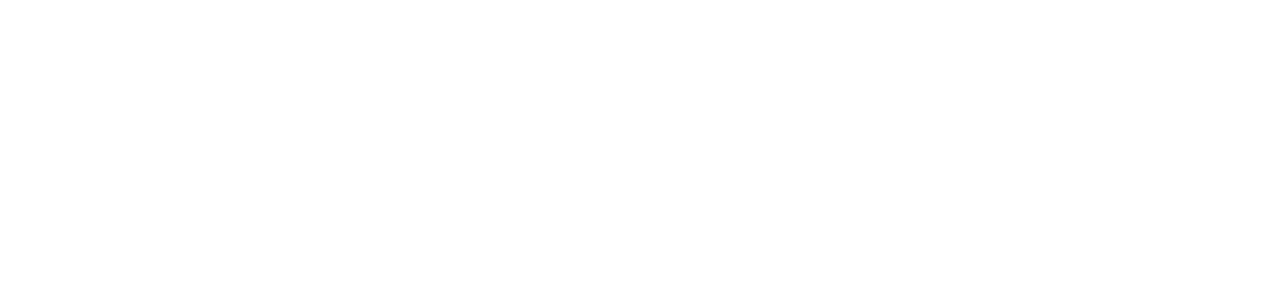
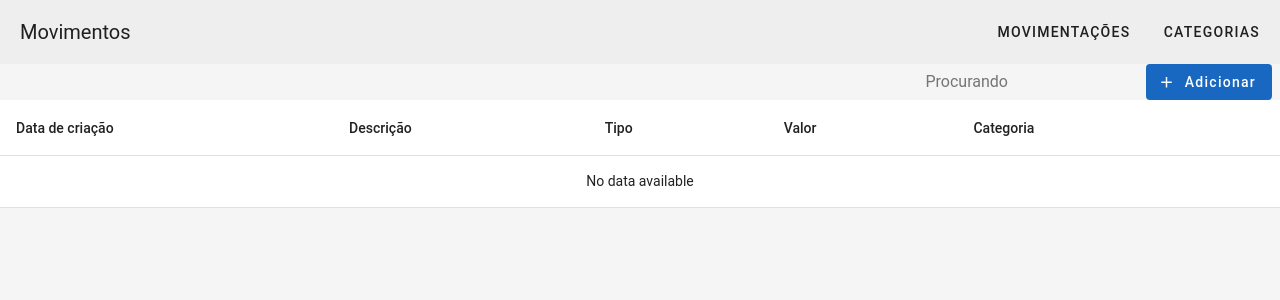
Before and after one commit to wallasmaciel/desafio-movimentacao-financeira, a Nuxt app in the folder front/: page /movements in a window 1280 px wide. Shown: the top 300 px of the page. Built offline with nearby package versions, Linux system fonts and the light colour scheme.

Commit message:
feat: add login, categories and transactions pages
- Create login page.
- Create categories page with data-virtual-table
- Create transactions page with data-virtual-table

```diff
--- /dev/null
+++ b/front/pages/categories.vue
@@ -0,0 +1,53 @@
+<template>
+    <div class="d-flex flex-column">
+        <div class="d-flex justify-end">
+            <input type="text" v-model="search" placeholder="Procurando" />
+            <v-btn
+                class="text-none"
+                color="primary"
+                prepend-icon="mdi-plus"
+                variant="flat"
+            >
+                Adicionar
+            </v-btn>
+        </div>
+        <v-data-table-virtual
+            :headers="headers"
+            :items="virtualBoats"
+            item-value="name"
+            fixed-header
+            :loading="loading"
+            loading-text="Carregando..."
+        >
+            <template v-slot:item.actions="{ item }">
+                <v-btn icon @click="editItem(item)">
+                    <v-icon>mdi-pencil</v-icon>
+                </v-btn>
+                <v-btn icon @click="deleteItem(item)">
+                    <v-icon>mdi-delete</v-icon>
+                </v-btn>
+            </template>
+        </v-data-table-virtual>
+    </div>
+</template>
+
+<script setup>
+    useHead({
+        title: 'Categorias',
+    })
+    definePageMeta({
+        layout: 'authenticated',
+    })
+
+    const search = ref('')
+    const loading = ref(false)
+    const headers = reactive([
+        { title: 'Data de criação', align: 'start', key: 'created_at' },
+        { title: 'Nome', align: 'start', key: 'name' },
+        { title: 'Tipo', align: 'start', key: 'type' },
+        { title: 'Descrição', align: 'start', key: 'description' },
+        { title: 'Status', align: 'start', key: 'status' },
+        { text: 'Ações', value: 'actions', sortable: false },
+    ])
+    const virtualBoats = reactive([])
+</script>
--- /dev/null
+++ b/front/pages/index.vue
@@ -0,0 +1,54 @@
+<template>
+    <v-app>
+        <v-container class="d-flex h-screen justify-center align-center">
+            <v-form @submit.prevent="handleLogin" class=" d-flex flex-column w-50">
+                <v-text-field v-model="username" type="text" label="Digite seu usuário" :error-messages="errors.username"></v-text-field>
+                <v-text-field v-model="password" type="password" label="Digite sua senha" :error-messages="errors.password"></v-text-field>
+                <v-btn :loading="loading" class="mt-2" text="Entrar" type="submit"></v-btn>
+            </v-form>
+        </v-container>
+    </v-app>
+
+</template>
+
+<script setup lang="ts">
+    import { ref } from 'vue'
+    import { useField, useForm } from 'vee-validate'
+    import * as yup from 'yup'
+
+    useHead({
+        title: 'Login'
+    })
+
+    interface LoginForm {
+        username: string
+        password: string
+    }
+    const validationSchema: yup.ObjectSchema<LoginForm> = yup.object({
+        username: yup.string().required('O usuário é obrigatório'),
+        password: yup.string().required('A senha é obrigatória').min(6, 'A senha deve ter pelo menos 6 caracteres'),
+    })
+    const { handleSubmit, errors } = useForm<LoginForm>({
+        validationSchema,
+        // homologacao
+        initialValues: {
+            username: 'wallas',
+            password: 'wallas1234@',
+        },
+    })
+
+    const loading = ref<boolean>(false)
+    const { value: username } = useField<string>('username')
+    const { value: password } = useField<string>('password')
+
+    const handleLogin = handleSubmit(values => {
+        loading.value = true
+        setTimeout(() => {
+            try {
+                navigateTo('/movements')
+            } finally {
+                loading.value = false
+            }
+        }, 2000)
+    })
+</script>
--- /dev/null
+++ b/front/pages/movements.vue
@@ -0,0 +1,52 @@
+<template>
+    <div class="d-flex flex-column">
+        <div class="d-flex justify-end">
+            <input type="text" v-model="search" placeholder="Procurando" />
+            <v-btn
+                class="me-2 text-none"
+                color="primary"
+                prepend-icon="mdi-plus"
+                variant="flat"
+            >
+                Adicionar
+            </v-btn>
+        </div>
+        <v-data-table-virtual
+            :headers="headers"
+            :items="virtualBoats"
+            item-value="name"
+            fixed-header
+            :loading="loading"
+            loading-text="Carregando..."
+        >
+            <template v-slot:item.actions="{ item }">
+                <v-btn icon @click="editItem(item)">
+                    <v-icon>mdi-pencil</v-icon>
+                </v-btn>
+                <v-btn icon @click="deleteItem(item)">
+                    <v-icon>mdi-delete</v-icon>
+                </v-btn>
+            </template>
+        </v-data-table-virtual>
+    </div>
+</template>
+
+<script setup>
+    useHead({
+        title: 'Movimentações',
+    })
+    definePageMeta({
+        layout: 'authenticated',
+    })
+
+    const loading = ref(false)
+    const headers = reactive([
+        { title: 'Data de criação', align: 'start', key: 'created_at' },
+        { title: 'Descrição', align: 'start', key: 'description' },
+        { title: 'Tipo', align: 'start', key: 'type' },
+        { title: 'Valor', align: 'start', key: 'ammount' },
+        { title: 'Categoria', align: 'start', key: 'category' },
+        { text: 'Ações', value: 'actions', sortable: false },
+    ])
+    const virtualBoats = reactive([])
+</script>
```
